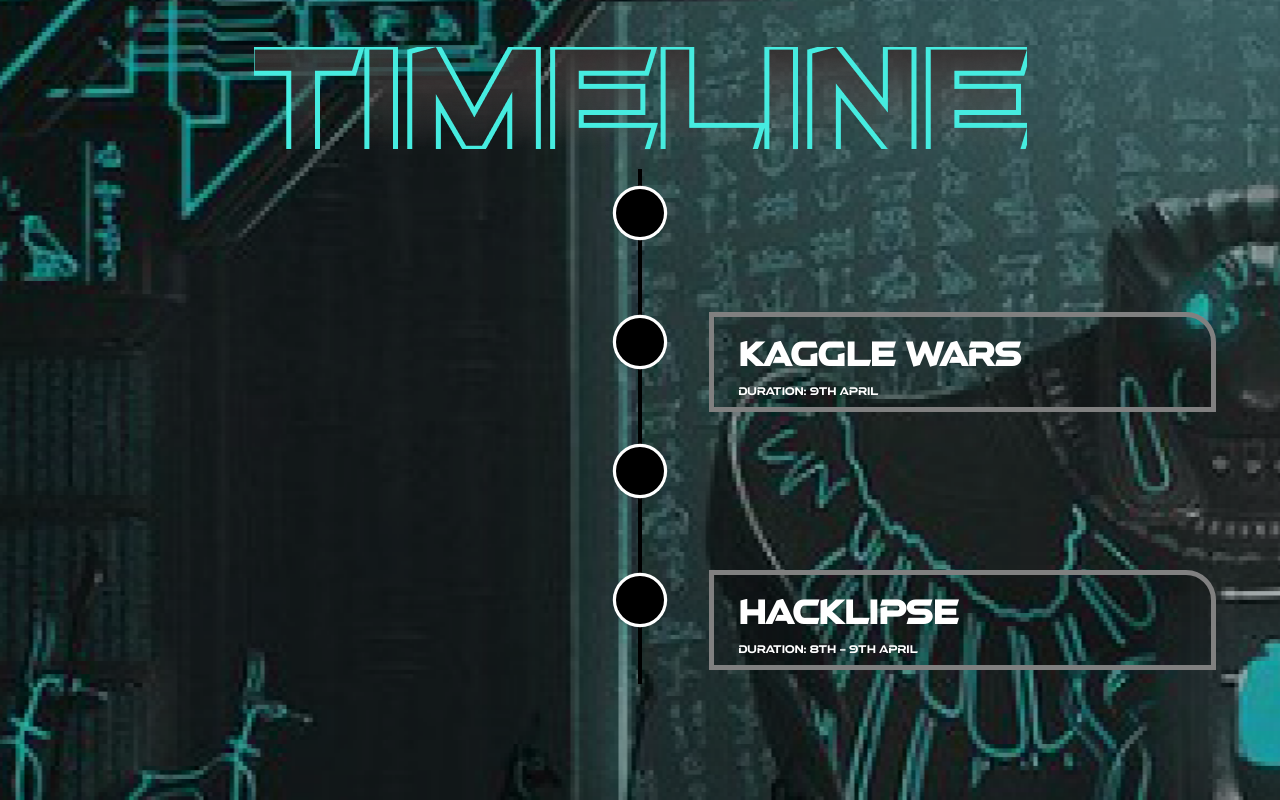
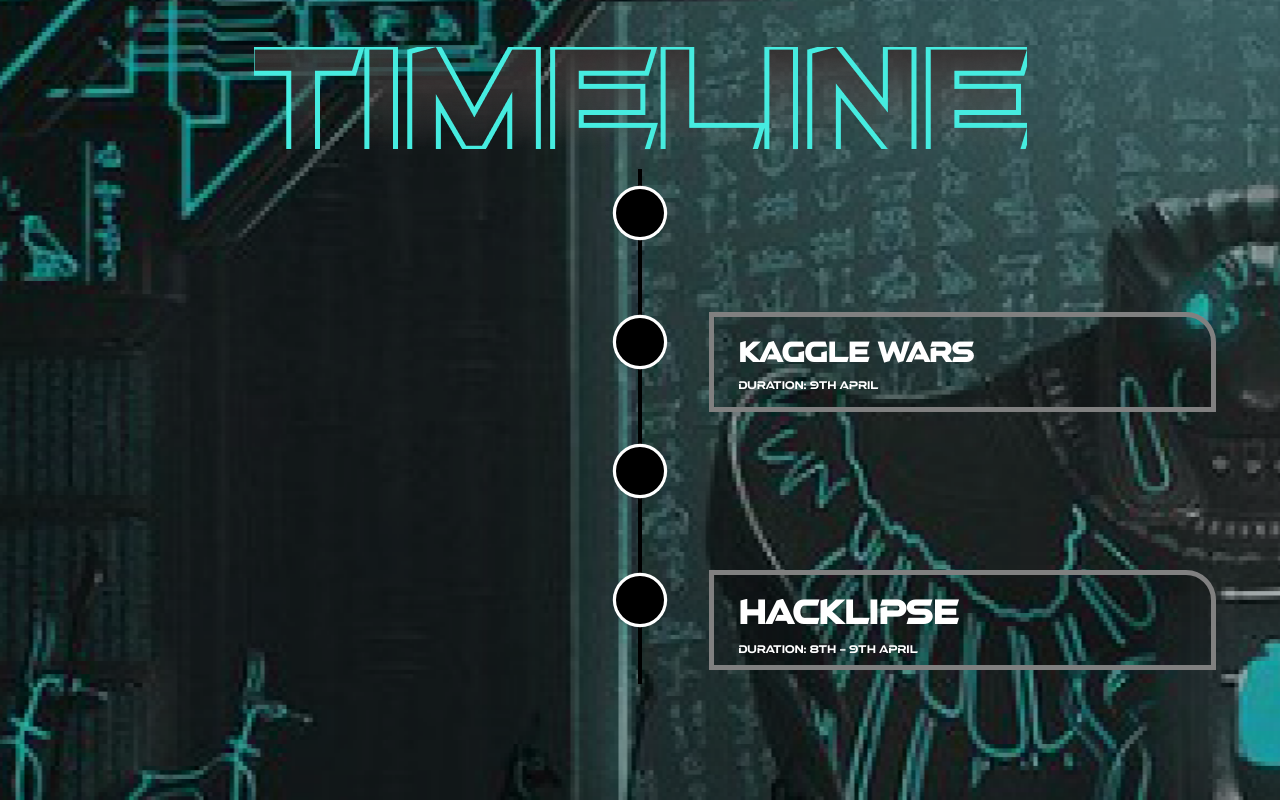
Before and after one commit to ACM-Thapar/Eclipse-v3, a React (Create React App) app in the folder client/: page / in a window 1280 px wide. Shown: the part 2423-3223 px from the top of the page. Built offline with nearby package versions, Linux system fonts and the light colour scheme.

Commit message:
fixed date issue

```diff
--- a/client/src/pages/Timeline/Timeline.css
+++ b/client/src/pages/Timeline/Timeline.css
@@ -40,6 +40,9 @@
 .timeline-element p {
     font-size: 10px !important;
 }
+#make_small{
+    font-size: 25px;
+}
 @media (max-width:360px){
     .title>img{
         width: 80%;
--- a/client/src/pages/Timeline/Timeline.jsx
+++ b/client/src/pages/Timeline/Timeline.jsx
@@ -43,8 +43,7 @@
             fontSize: "16px",
           }}
         >
-          <h3 className="vertical-timeline-element-title">KAGGLE WARS</h3>
-
+          <h3 id="make_small" className="vertical-timeline-element-title">KAGGLE WARS</h3>
           <p>DURATION: 9th April</p>
         </VerticalTimelineElement>
         <VerticalTimelineElement
@@ -65,7 +64,7 @@
         </VerticalTimelineElement>
         <VerticalTimelineElement
           className="vertical-timeline-element--work"
-          date="2006 - 2008"
+          // date="2006 - 2008"
           iconStyle={{ background: "black", color: "#fff", transform: 'scale(0.8)' }}
           contentStyle={{
             background: "rgba(0,0,0,0.2)",
```
